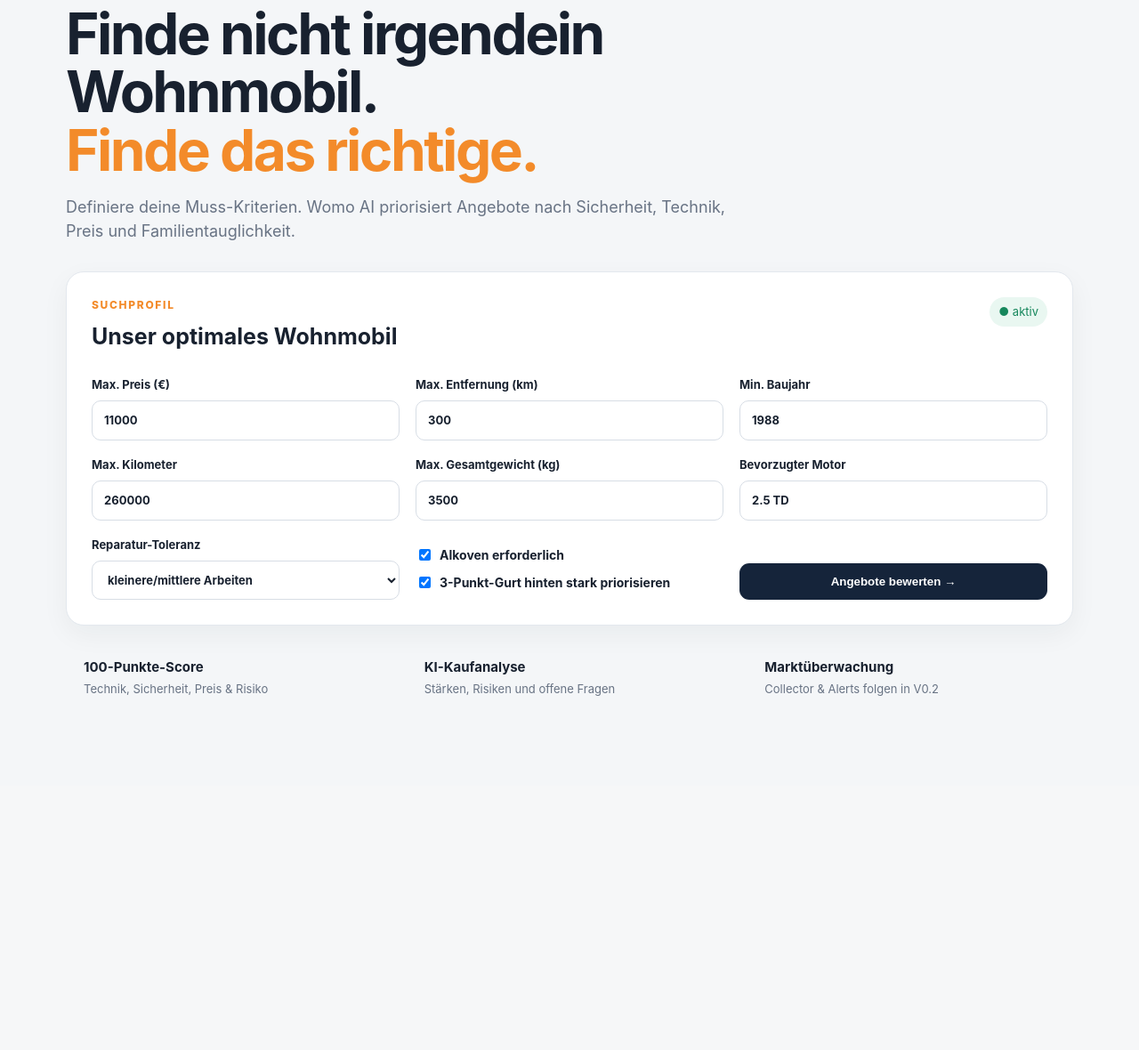
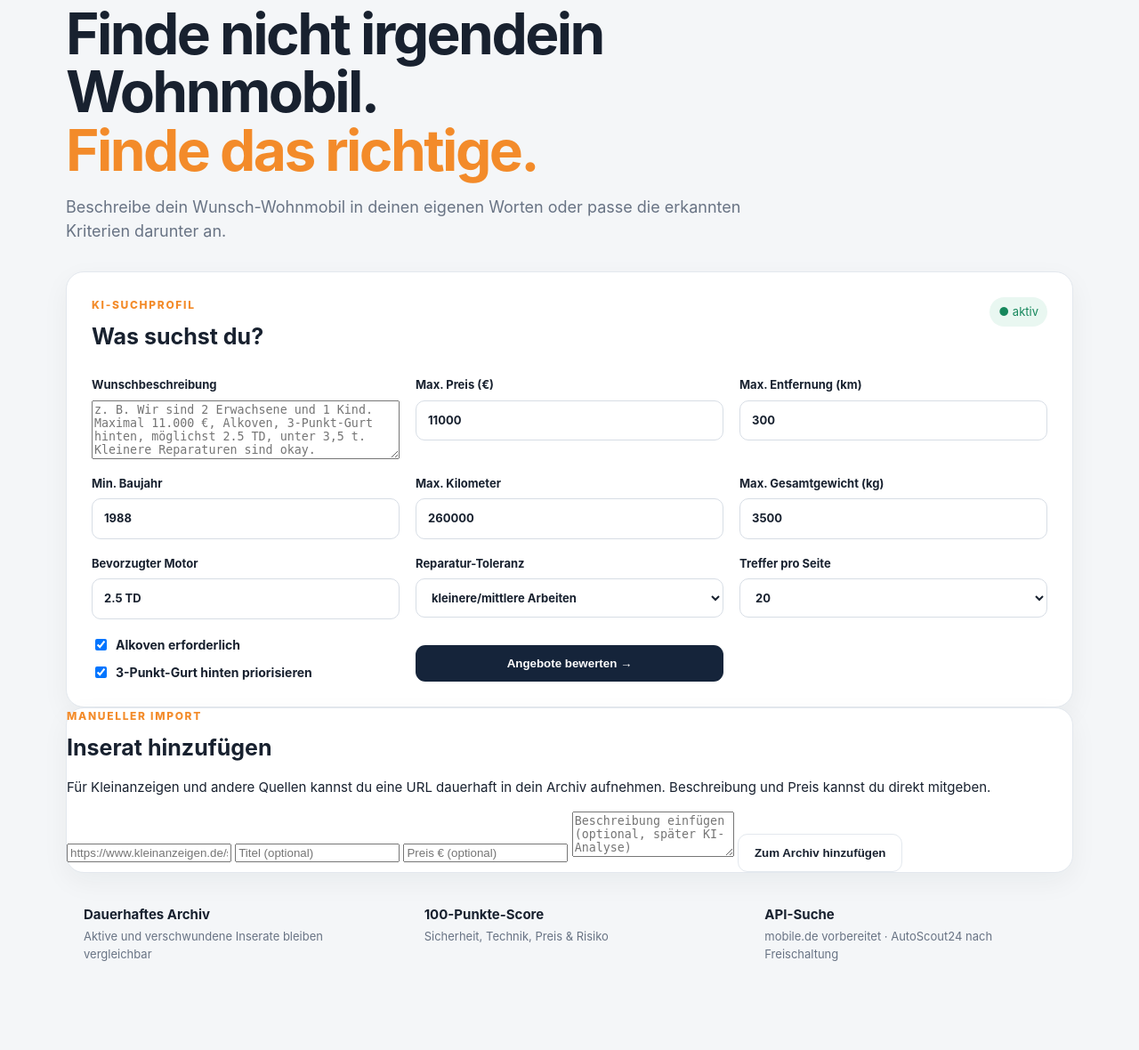
Before and after one commit to danielwauer-maker/womo-ai, a FastAPI app: page / in a window 1280 px wide. Shown: the part 143-1323 px from the top of the page at 89% size. Before the commit the page ends 925 px from the top, so only its background shows below. Run offline with FastAPI, Linux system fonts and the light colour scheme; data comes from the database, SQL or seed files in the repository; data that the repository does not hold is empty.

Commit message:
Add AI prompt and manual listing import UI

```diff
--- a/app/templates/index.html
+++ b/app/templates/index.html
@@ -4,15 +4,18 @@
 <section class="hero">
   <p class="eyebrow">DEIN KI-WOHNMOBILFINDER</p>
   <h1>Finde nicht irgendein Wohnmobil.<br><span>Finde das richtige.</span></h1>
-  <p>Definiere deine Muss-Kriterien. Womo AI priorisiert Angebote nach Sicherheit, Technik, Preis und Familientauglichkeit.</p>
+  <p>Beschreibe dein Wunsch-Wohnmobil in deinen eigenen Worten oder passe die erkannten Kriterien darunter an.</p>
 </section>
 
 <section class="panel search-panel">
   <div class="panel-head">
-    <div><p class="eyebrow">SUCHPROFIL</p><h2>Unser optimales Wohnmobil</h2></div>
+    <div><p class="eyebrow">KI-SUCHPROFIL</p><h2>Was suchst du?</h2></div>
     <span class="status-dot">● aktiv</span>
   </div>
   <form method="post" action="/search" class="form-grid">
+    <label class="full-span">Wunschbeschreibung
+      <textarea name="prompt" rows="4" placeholder="z. B. Wir sind 2 Erwachsene und 1 Kind. Maximal 11.000 €, Alkoven, 3-Punkt-Gurt hinten, möglichst 2.5 TD, unter 3,5 t. Kleinere Reparaturen sind okay."></textarea>
+    </label>
     <label>Max. Preis (€)<input type="number" name="max_price" value="{{ defaults.max_price }}" min="1000" step="500"></label>
     <label>Max. Entfernung (km)<input type="number" name="max_distance_km" value="{{ defaults.max_distance_km }}" min="10" step="10"></label>
     <label>Min. Baujahr<input type="number" name="min_year" value="{{ defaults.min_year }}" min="1970" max="2030"></label>
@@ -26,17 +29,32 @@
         <option value="heavy">auch größeres Projekt</option>
       </select>
     </label>
+    <label>Treffer pro Seite
+      <select name="per_page"><option>5</option><option>10</option><option selected>20</option><option>50</option></select>
+    </label>
     <div class="checks">
       <label class="check"><input type="checkbox" name="require_alkoven" checked> Alkoven erforderlich</label>
-      <label class="check"><input type="checkbox" name="require_three_point_belt" checked> 3-Punkt-Gurt hinten stark priorisieren</label>
+      <label class="check"><input type="checkbox" name="require_three_point_belt" checked> 3-Punkt-Gurt hinten priorisieren</label>
     </div>
     <button class="primary" type="submit">Angebote bewerten →</button>
   </form>
 </section>
 
+<section class="panel manual-panel">
+  <div class="panel-head"><div><p class="eyebrow">MANUELLER IMPORT</p><h2>Inserat hinzufügen</h2></div></div>
+  <p class="muted">Für Kleinanzeigen und andere Quellen kannst du eine URL dauerhaft in dein Archiv aufnehmen. Beschreibung und Preis kannst du direkt mitgeben.</p>
+  <form method="post" action="/listings/manual" class="manual-form">
+    <input type="url" name="url" required placeholder="https://www.kleinanzeigen.de/s-anzeige/…">
+    <input type="text" name="title" placeholder="Titel (optional)">
+    <input type="number" name="price" placeholder="Preis € (optional)">
+    <textarea name="description" rows="3" placeholder="Beschreibung einfügen (optional, später KI-Analyse)"></textarea>
+    <button class="secondary" type="submit">Zum Archiv hinzufügen</button>
+  </form>
+</section>
+
 <section class="feature-row">
-  <article><strong>100-Punkte-Score</strong><span>Technik, Sicherheit, Preis & Risiko</span></article>
-  <article><strong>KI-Kaufanalyse</strong><span>Stärken, Risiken und offene Fragen</span></article>
-  <article><strong>Marktüberwachung</strong><span>Collector & Alerts folgen in V0.2</span></article>
+  <article><strong>Dauerhaftes Archiv</strong><span>Aktive und verschwundene Inserate bleiben vergleichbar</span></article>
+  <article><strong>100-Punkte-Score</strong><span>Sicherheit, Technik, Preis & Risiko</span></article>
+  <article><strong>API-Suche</strong><span>mobile.de vorbereitet · AutoScout24 nach Freischaltung</span></article>
 </section>
 {% endblock %}
```
